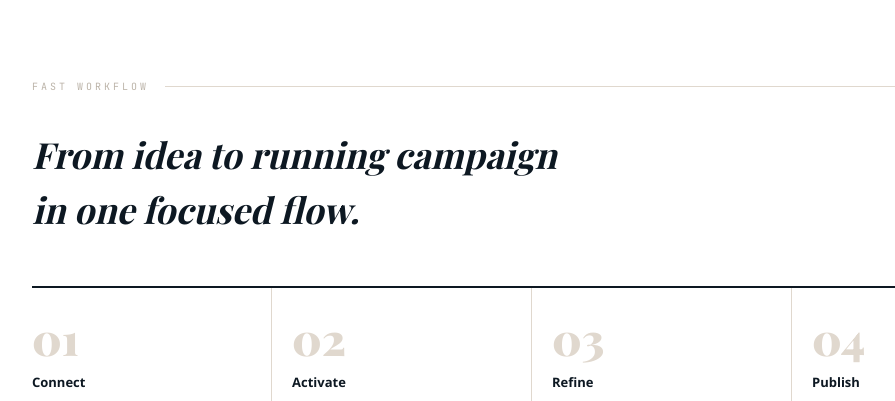
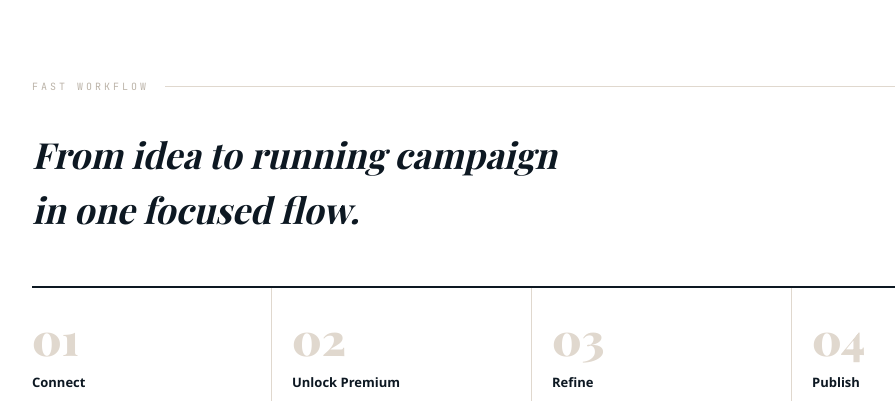
Before and after one commit to nicococo/tootflow, a Python web app: template app/templates/index.html in a window 1280 px wide. Shown: the part 2048-2449 px from the top of the page, without its empty margins (88-983 px from the left). Run offline with Jinja, Linux system fonts and the light colour scheme; the template is opened without the code that fills it, so the values that code supplies are empty; some web fonts are replaced.

Commit message:
fix(copy): rename Activate workflow step to Unlock Premium

```diff
--- a/app/templates/index.html
+++ b/app/templates/index.html
@@ -676,7 +676,7 @@ h2.lp-proof-title {
       </div>
       <div class="lp-wf-step">
         <div class="lp-wf-num">02</div>
-        <h4 class="lp-wf-label">Activate</h4>
+        <h4 class="lp-wf-label">Unlock Premium</h4>
         <p>Pay once ({{ settings.campaign_price }} {{ settings.campaign_currency }}) to unlock AI generation, full metrics, and export. Publishing is always free.</p>
       </div>
       <div class="lp-wf-step">
```
